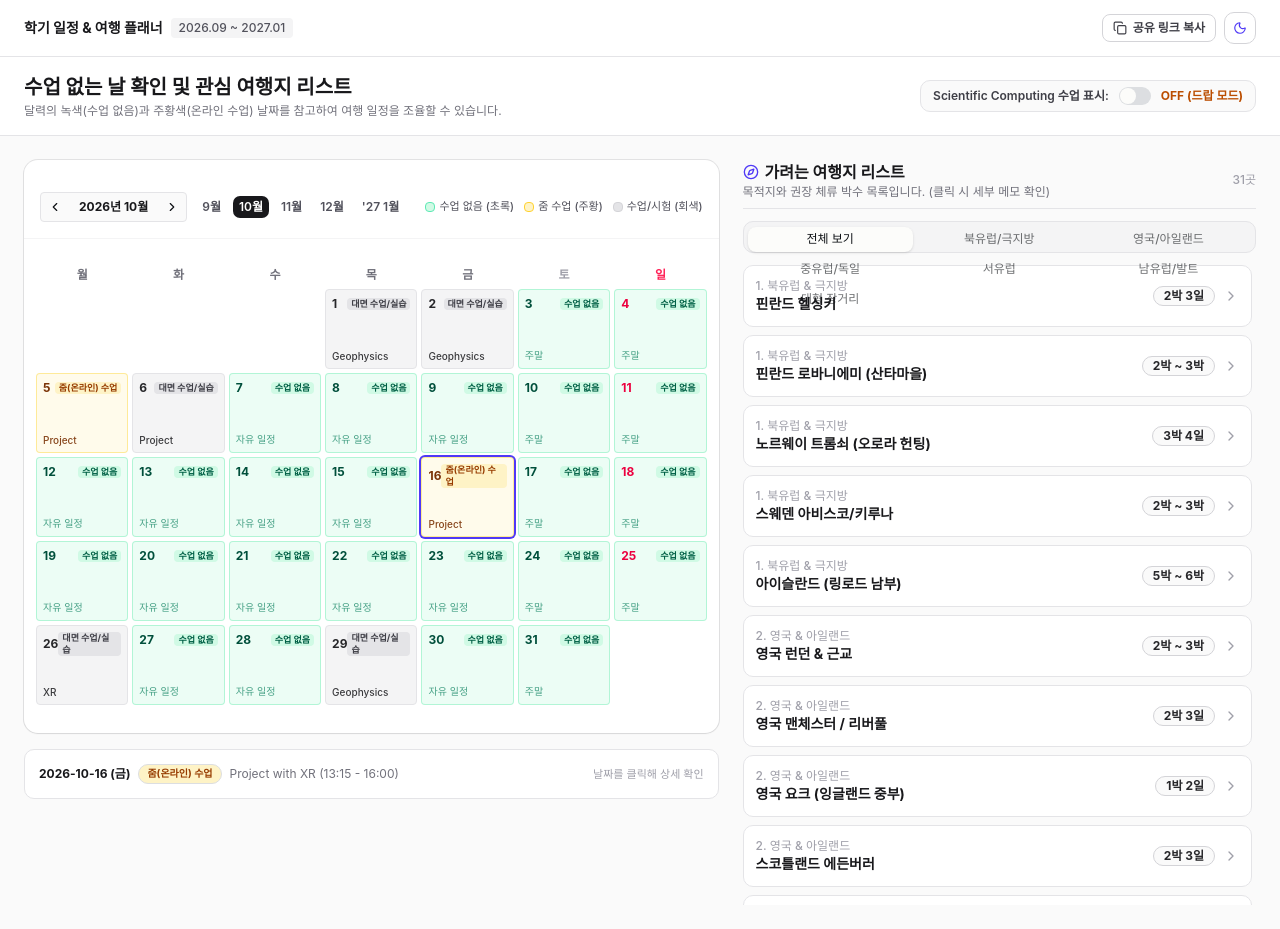
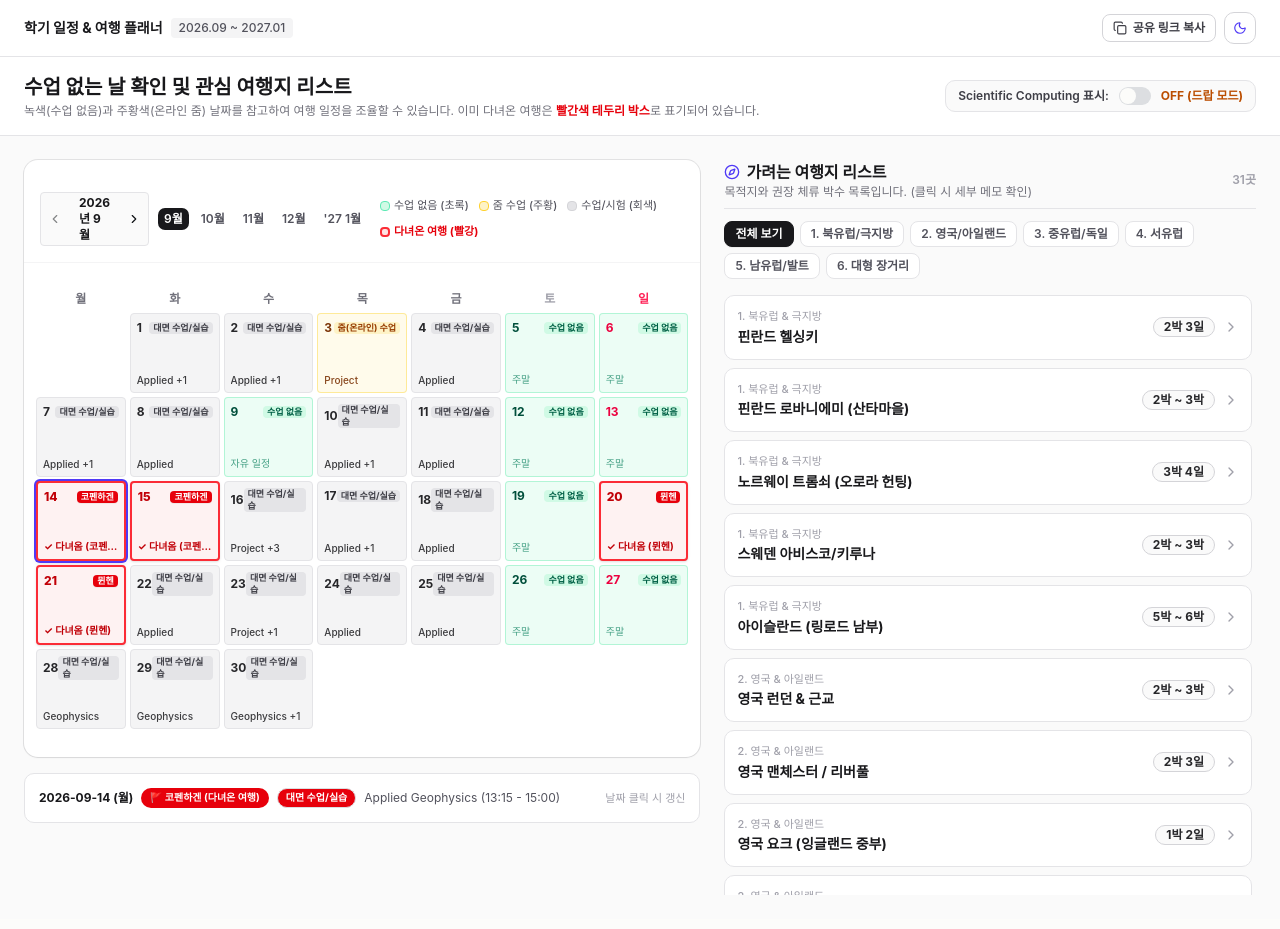
Before and after one commit to hianian-skku/semester-and-travel-planner-dashboard, a Next.js app: page / in a window 1280 px wide. Built offline with nearby package versions, Linux system fonts and the light colour scheme.

Commit message:
fix(ui): resolve text overlap in travel list, add early Sept schedule and mark completed trips in red

```diff
--- a/components/semester-planner-main.tsx
+++ b/components/semester-planner-main.tsx
@@ -12,6 +12,7 @@ import {
   Info,
   MapPin,
   Moon,
+  Navigation,
   Plane,
   Sparkles,
   Sun,
@@ -22,7 +23,6 @@ import { Button } from '@/components/ui/button'
 import { Card, CardContent, CardHeader, CardTitle } from '@/components/ui/card'
 import { Dialog, DialogContent, DialogHeader, DialogTitle } from '@/components/ui/dialog'
 import { Switch } from '@/components/ui/switch'
-import { Tabs, TabsList, TabsTrigger } from '@/components/ui/tabs'
 import { cn } from '@/lib/utils'
 
 // Types
@@ -34,6 +34,32 @@ export interface TripDestination {
   duration: string // 권장 박수
   description: string
 }
+
+export interface VisitedTrip {
+  id: string
+  destination: string
+  startDate: string
+  endDate: string
+  badgeText: string
+}
+
+// 이미 다녀온 여행 목록 (빨간색 박스 표시 대상)
+export const completedTrips: VisitedTrip[] = [
+  {
+    id: 'v-cph',
+    destination: '코펜하겐',
+    startDate: '2026-09-14',
+    endDate: '2026-09-15',
+    badgeText: '코펜하겐 (다녀옴)',
+  },
+  {
+    id: 'v-munich',
+    destination: '뮌헨',
+    startDate: '2026-09-20',
+    endDate: '2026-09-21',
+    badgeText: '뮌헨 (다녀옴)',
+  },
+]
 
 // 사용자가 제공한 6개 권역, 27개 여행지 목록
 export const travelDestinations: TripDestination[] = [
@@ -298,7 +324,7 @@ export const travelDestinations: TripDestination[] = [
   },
 ]
 
-// TimeEdit 스케줄 데이터 (수업 구분)
+// 9월 초 시간표를 포함한 전체 TimeEdit 수업 데이터 (2026.09.01 ~ 2027.01.17)
 interface ClassEvent {
   date: string // YYYY-MM-DD
   time: string
@@ -308,13 +334,44 @@ interface ClassEvent {
 }
 
 const timeEditClasses: ClassEvent[] = [
-  // 9월
-  { date: '2026-09-21', time: '10:15 - 12:00', course: 'Applied Geophysics', room: 'Geocentrum', isZoom: false },
-  { date: '2026-09-22', time: '13:15 - 15:00', course: 'Applied Geophysics', room: 'Geocentrum', isZoom: false },
+  // ⭐️ 9월 초 (추가 첨부 PDF 반영)
+  // w36
+  { date: '2026-09-01', time: '10:15 - 12:00', course: 'Applied Geophysics', room: 'Stuffen, Geocentrum', isZoom: false },
+  { date: '2026-09-01', time: '13:15 - 15:00', course: 'Project with XR', room: 'Ångström 11240', isZoom: false },
+  { date: '2026-09-02', time: '10:15 - 12:00', course: 'Applied Geophysics', room: 'Båthsalen, Geocentrum', isZoom: false },
+  { date: '2026-09-02', time: '15:15 - 17:00', course: 'Project with XR', room: '101142, Ångström', isZoom: false },
+  { date: '2026-09-03', time: '11:00 - 12:00', course: 'Project with XR', room: 'Via Zoom', isZoom: true }, // 줌 수업만!
+  { date: '2026-09-04', time: '10:15 - 12:00', course: 'Applied Geophysics', room: 'Skåne, Geocentrum', isZoom: false },
+
+  // w37
+  { date: '2026-09-07', time: '08:15 - 10:00', course: 'Applied Geophysics', room: 'Dk235, Geocentrum', isZoom: false },
+  { date: '2026-09-07', time: '15:15 - 17:00', course: 'Applied Geophysics', room: 'Norrland II Gm116', isZoom: false },
+  { date: '2026-09-08', time: '15:15 - 17:00', course: 'Applied Geophysics', room: 'Skåne, Geocentrum', isZoom: false },
+  // 9/9 (수) 수업 없음
+  { date: '2026-09-10', time: '10:15 - 12:00', course: 'Applied Geophysics', room: 'Skåne, Geocentrum', isZoom: false },
+  { date: '2026-09-10', time: '10:30 - 12:00', course: 'Project with XR', room: 'Via Zoom', isZoom: true },
+  { date: '2026-09-11', time: '10:15 - 12:00', course: 'Applied Geophysics', room: 'Skåne, Geocentrum', isZoom: false },
+
+  // w38
+  { date: '2026-09-14', time: '13:15 - 15:00', course: 'Applied Geophysics', room: 'Norrland I Gm118', isZoom: false },
+  { date: '2026-09-15', time: '10:15 - 12:00', course: 'Project with XR', room: 'Via Zoom', isZoom: true }, // 줌 수업만!
+  { date: '2026-09-16', time: '08:30 - 10:00', course: 'Project with XR', room: 'Via Zoom', isZoom: true },
+  { date: '2026-09-16', time: '13:15 - 15:00', course: 'Applied Geophysics', room: 'Båthsalen, Geocentrum', isZoom: false },
+  { date: '2026-09-16', time: '13:15 - 15:00', course: 'Project with XR (Seminar)', room: '11134, Ångström', isZoom: false },
+  { date: '2026-09-16', time: '15:15 - 17:00', course: 'Applied Geophysics', room: 'Skåne, Geocentrum', isZoom: false },
+  { date: '2026-09-17', time: '13:15 - 15:00', course: 'Applied Geophysics', room: 'Dk235, Geocentrum', isZoom: false },
+  { date: '2026-09-17', time: '15:15 - 17:00', course: 'Applied Geophysics', room: 'Skåne, Geocentrum', isZoom: false },
+  { date: '2026-09-18', time: '13:15 - 15:00', course: 'Applied Geophysics', room: 'Norrland I Gm118', isZoom: false },
+
+  // w39
+  { date: '2026-09-21', time: '10:15 - 12:00', course: 'Applied Geophysics', room: 'Skåne, Geocentrum', isZoom: false },
+  { date: '2026-09-22', time: '13:15 - 15:00', course: 'Applied Geophysics', room: 'Småland, Geocentrum', isZoom: false },
   { date: '2026-09-23', time: '08:30 - 10:00', course: 'Project with XR', room: 'Zoom', isZoom: true },
-  { date: '2026-09-23', time: '15:15 - 17:00', course: 'Applied Geophysics', room: 'Geocentrum', isZoom: false },
-  { date: '2026-09-24', time: '10:15 - 12:00', course: 'Applied Geophysics', room: 'Geocentrum', isZoom: false },
-  { date: '2026-09-25', time: '10:15 - 12:00', course: 'Applied Geophysics', room: 'Geocentrum', isZoom: false },
+  { date: '2026-09-23', time: '15:15 - 17:00', course: 'Applied Geophysics', room: 'Skåne, Geocentrum', isZoom: false },
+  { date: '2026-09-24', time: '10:15 - 12:00', course: 'Applied Geophysics', room: 'Båthsalen, Geocentrum', isZoom: false },
+  { date: '2026-09-25', time: '10:15 - 12:00', course: 'Applied Geophysics', room: 'Skåne, Geocentrum', isZoom: false },
+
+  // w40 (야외 실습)
   { date: '2026-09-28', time: '08:15 - 17:00', course: 'Geophysics Field studies', room: 'Field', isZoom: false },
   { date: '2026-09-29', time: '08:15 - 17:00', course: 'Geophysics Field studies', room: 'Field', isZoom: false },
   { date: '2026-09-30', time: '08:15 - 17:00', course: 'Geophysics Field studies', room: 'Field', isZoom: false },
@@ -378,10 +435,20 @@ const calendarMonths = [
   { year: 2027, month: 1, name: '2027년 1월', startDay: 5, days: 31 },
 ]
 
+const regionFilterTabs = [
+  { key: 'all', label: '전체 보기' },
+  { key: 'nordic', label: '1. 북유럽/극지방' },
+  { key: 'uk', label: '2. 영국/아일랜드' },
+  { key: 'central', label: '3. 중유럽/독일' },
+  { key: 'west', label: '4. 서유럽' },
+  { key: 'south', label: '5. 남유럽/발트' },
+  { key: 'longhaul', label: '6. 대형 장거리' },
+]
+
 export function SemesterPlannerMain() {
-  const [selectedMonthIdx, setSelectedMonthIdx] = useState(1) // 10월 기본
+  const [selectedMonthIdx, setSelectedMonthIdx] = useState(0) // 9월 기본으로 시작
   const [selectedRegion, setSelectedRegion] = useState<string>('all')
-  const [selectedDate, setSelectedDate] = useState<string>('2026-10-16')
+  const [selectedDate, setSelectedDate] = useState<string>('2026-09-14')
   const [selectedDestination, setSelectedDestination] = useState<TripDestination | null>(null)
   const [copySuccess, setCopySuccess] = useState(false)
 
@@ -429,10 +496,10 @@ export function SemesterPlannerMain() {
   }, [selectedRegion])
 
   // Helper: 날짜별 수업 상태 판정
-  // 1. 수업 없는 날 -> 연한 초록색
-  // 2. 줌 수업만 있는 날 -> 연한 주황색
-  // 3. 그 외 대면 수업/실습/시험 -> 연한 회색
   const getDateStatus = (dateStr: string) => {
+    // 1. 이미 다녀온 여행인지 확인 (빨간색 박스 표기!)
+    const visited = completedTrips.find((vt) => dateStr >= vt.startDate && dateStr <= vt.endDate)
+
     const classes = timeEditClasses.filter((c) => {
       if (c.date !== dateStr) return false
       if (!showSciComp && c.course.includes('Scientific Computing')) return false
@@ -443,8 +510,13 @@ export function SemesterPlannerMain() {
       return {
         type: 'free',
         label: '수업 없음',
-        bgClass: 'bg-emerald-50 text-emerald-900 border-emerald-200/80 hover:bg-emerald-100/70 dark:bg-emerald-950/40 dark:text-emerald-200 dark:border-emerald-900/60',
-        badgeClass: 'bg-emerald-100 text-emerald-800 dark:bg-emerald-900/80 dark:text-emerald-200',
+        visited,
+        bgClass: visited
+          ? 'bg-red-50 text-red-950 border-2 border-red-500 shadow-sm dark:bg-red-950/40 dark:text-red-200 dark:border-red-600'
+          : 'bg-emerald-50 text-emerald-900 border-emerald-200/80 hover:bg-emerald-100/70 dark:bg-emerald-950/40 dark:text-emerald-200 dark:border-emerald-900/60',
+        badgeClass: visited
+          ? 'bg-red-600 text-white font-bold dark:bg-red-600 dark:text-white'
+          : 'bg-emerald-100 text-emerald-800 dark:bg-emerald-900/80 dark:text-emerald-200',
         classes,
       }
     }
@@ -454,8 +526,13 @@ export function SemesterPlannerMain() {
       return {
         type: 'zoom',
         label: '줌(온라인) 수업',
-        bgClass: 'bg-amber-50 text-amber-900 border-amber-200/80 hover:bg-amber-100/70 dark:bg-amber-950/40 dark:text-amber-200 dark:border-amber-900/60',
-        badgeClass: 'bg-amber-100 text-amber-800 dark:bg-amber-900/80 dark:text-amber-200',
+        visited,
+        bgClass: visited
+          ? 'bg-red-50 text-red-950 border-2 border-red-500 shadow-sm dark:bg-red-950/40 dark:text-red-200 dark:border-red-600'
+          : 'bg-amber-50 text-amber-900 border-amber-200/80 hover:bg-amber-100/70 dark:bg-amber-950/40 dark:text-amber-200 dark:border-amber-900/60',
+        badgeClass: visited
+          ? 'bg-red-600 text-white font-bold dark:bg-red-600 dark:text-white'
+          : 'bg-amber-100 text-amber-800 dark:bg-amber-900/80 dark:text-amber-200',
         classes,
       }
     }
@@ -463,8 +540,13 @@ export function SemesterPlannerMain() {
     return {
       type: 'class',
       label: '대면 수업/실습',
-      bgClass: 'bg-zinc-100 text-zinc-800 border-zinc-200 hover:bg-zinc-200/70 dark:bg-zinc-850 dark:text-zinc-200 dark:border-zinc-750',
-      badgeClass: 'bg-zinc-200 text-zinc-700 dark:bg-zinc-750 dark:text-zinc-300',
+      visited,
+      bgClass: visited
+        ? 'bg-red-50 text-red-950 border-2 border-red-500 shadow-sm dark:bg-red-950/40 dark:text-red-200 dark:border-red-600'
+        : 'bg-zinc-100 text-zinc-800 border-zinc-200 hover:bg-zinc-200/70 dark:bg-zinc-850 dark:text-zinc-200 dark:border-zinc-750',
+      badgeClass: visited
+        ? 'bg-red-600 text-white font-bold dark:bg-red-600 dark:text-white'
+        : 'bg-zinc-200 text-zinc-700 dark:bg-zinc-750 dark:text-zinc-300',
       classes,
     }
   }
@@ -530,14 +612,14 @@ export function SemesterPlannerMain() {
               수업 없는 날 확인 및 관심 여행지 리스트
             </h1>
             <p className="text-xs text-zinc-500 dark:text-zinc-400 mt-0.5">
-              달력의 녹색(수업 없음)과 주황색(온라인 수업) 날짜를 참고하여 여행 일정을 조율할 수 있습니다.
+              녹색(수업 없음)과 주황색(온라인 줌) 날짜를 참고하여 여행 일정을 조율할 수 있습니다. 이미 다녀온 여행은 <span className="font-bold text-red-600 dark:text-red-400">빨간색 테두리 박스</span>로 표기되어 있습니다.
             </p>
           </div>
 
           {/* Scientific Computing ON/OFF Toggle (기본 OFF: 드랍 모드) */}
-          <div className="flex items-center gap-2.5 rounded-lg border border-zinc-200 bg-zinc-50 px-3 py-1.5 dark:border-zinc-800 dark:bg-zinc-850">
+          <div className="flex items-center gap-2.5 rounded-lg border border-zinc-200 bg-zinc-50 px-3 py-1.5 dark:border-zinc-800 dark:bg-zinc-850 self-start sm:self-auto">
             <span className="text-xs font-semibold text-zinc-700 dark:text-zinc-300">
-              Scientific Computing 수업 표시:
+              Scientific Computing 표시:
             </span>
             <Switch checked={showSciComp} onCheckedChange={setShowSciComp} />
             <span className={cn('text-xs font-bold', showSciComp ? 'text-indigo-600 dark:text-indigo-400' : 'text-amber-700 dark:text-amber-400')}>
@@ -549,7 +631,7 @@ export function SemesterPlannerMain() {
 
       {/* 3. Main Split View: Left (Calendar) + Right (Travel Destinations List) */}
       <main className="mx-auto max-w-7xl px-4 py-6 sm:px-6">
-        <div className="grid gap-6 lg:grid-cols-[1.15fr_0.85fr]">
+        <div className="grid gap-6 lg:grid-cols-[1.12fr_0.88fr]">
           {/* LEFT: CALENDAR (달력) */}
           <div className="flex flex-col gap-4">
             <Card className="border-zinc-200 bg-white shadow-xs dark:border-zinc-800 dark:bg-[#13161f]">
@@ -601,7 +683,7 @@ export function SemesterPlannerMain() {
                   </div>
                 </div>
 
-                {/* Color Legend (사용자가 요청한 색상 규칙) */}
+                {/* Color Legend (수업 상태 + 빨간색 다녀온 여행) */}
                 <div className="flex flex-wrap items-center gap-2.5 text-[11px]">
                   <span className="flex items-center gap-1">
                     <span className="size-2.5 rounded bg-emerald-100 border border-emerald-300" />
@@ -614,6 +696,10 @@ export function SemesterPlannerMain() {
                   <span className="flex items-center gap-1">
                     <span className="size-2.5 rounded bg-zinc-200 border border-zinc-300" />
                     <span className="text-zinc-600 dark:text-zinc-400 font-medium">수업/시험 (회색)</span>
+                  </span>
+                  <span className="flex items-center gap-1 font-bold text-red-600 dark:text-red-400">
+                    <span className="size-2.5 rounded border-2 border-red-500 bg-red-100" />
+                    <span>다녀온 여행 (빨강)</span>
                   </span>
                 </div>
               </CardHeader>
@@ -644,29 +730,42 @@ export function SemesterPlannerMain() {
                     const dayOfWeek = (curMonth.startDay + idx) % 7 // 0=Sun, 1=Mon, ..., 6=Sat
                     const status = getDateStatus(dateStr)
                     const isSelected = selectedDate === dateStr
+                    const isVisited = !!status.visited
 
                     return (
                       <div
                         key={dateStr}
                         onClick={() => setSelectedDate(dateStr)}
                         className={cn(
-                          'h-20 rounded border p-1.5 text-xs transition-all cursor-pointer flex flex-col justify-between',
+                          'h-20 rounded border p-1.5 text-xs transition-all cursor-pointer flex flex-col justify-between relative',
                           status.bgClass,
-                          isSelected && 'ring-2 ring-indigo-600 shadow-xs'
+                          isSelected && 'ring-2 ring-indigo-600 shadow-md'
                         )}
                       >
                         <div className="flex items-center justify-between">
-                          <span className={cn('font-bold', dayOfWeek === 0 && 'text-rose-600 dark:text-rose-400')}>
+                          <span className={cn('font-bold', dayOfWeek === 0 && 'text-rose-600 dark:text-rose-400', isVisited && 'text-red-700 font-extrabold')}>
                             {dayNum}
                           </span>
-                          <span className={cn('text-[9px] font-bold px-1 rounded', status.badgeClass)}>
-                            {status.label}
-                          </span>
+
+                          {/* Visited Red Badge vs Class status */}
+                          {isVisited ? (
+                            <span className="text-[9px] font-bold px-1 py-0.2 rounded bg-red-600 text-white shadow-2xs">
+                              {status.visited?.destination}
+                            </span>
+                          ) : (
+                            <span className={cn('text-[9px] font-bold px-1 rounded', status.badgeClass)}>
+                              {status.label}
+                            </span>
+                          )}
                         </div>
 
-                        {/* Class preview */}
+                        {/* Visited trip label or Class preview */}
                         <div className="overflow-hidden">
-                          {status.classes.length > 0 ? (
+                          {isVisited ? (
+                            <div className="text-[10px] font-bold text-red-700 dark:text-red-300 truncate">
+                              ✓ 다녀옴 ({status.visited?.destination})
+                            </div>
+                          ) : status.classes.length > 0 ? (
                             <div className="text-[10px] leading-tight opacity-90 truncate font-medium">
                               {status.classes[0].course.split(' ')[0]} {status.classes.length > 1 && `+${status.classes.length - 1}`}
                             </div>
@@ -686,32 +785,41 @@ export function SemesterPlannerMain() {
             {/* Selected Date Inspector (간단한 날짜 상태 정보) */}
             {dateInfo && (
               <div className="rounded-lg border border-zinc-200 bg-white p-3.5 text-xs text-zinc-700 dark:border-zinc-800 dark:bg-[#13161f] dark:text-zinc-300 flex items-center justify-between">
-                <div className="flex items-center gap-2">
+                <div className="flex items-center gap-2 flex-wrap">
                   <span className="font-bold text-zinc-900 dark:text-zinc-100">
                     {dateInfo.date} ({dateInfo.dayOfWeek})
                   </span>
+
+                  {dateInfo.visited && (
+                    <Badge className="bg-red-600 text-white font-bold text-[10px]">
+                      🚩 {dateInfo.visited.destination} (다녀온 여행)
+                    </Badge>
+                  )}
+
                   <Badge variant="outline" className={cn('text-[10px] font-bold', dateInfo.badgeClass)}>
                     {dateInfo.label}
                   </Badge>
+
                   {dateInfo.classes.length > 0 && (
-                    <span className="text-zinc-500">
+                    <span className="text-zinc-600 dark:text-zinc-400">
                       {dateInfo.classes.map((c) => `${c.course} (${c.time})`).join(', ')}
                     </span>
                   )}
-                  {dateInfo.classes.length === 0 && (
+
+                  {dateInfo.classes.length === 0 && !dateInfo.visited && (
                     <span className="text-emerald-700 dark:text-emerald-400 font-medium">
-                      수업 없는 날 (여행하기 좋은 일정입니다)
+                      수업 없는 날 (여행 일정 편성 가능)
                     </span>
                   )}
                 </div>
-                <span className="text-[11px] text-zinc-400">날짜를 클릭해 상세 확인</span>
+                <span className="text-[11px] text-zinc-400 hidden sm:inline">날짜 클릭 시 갱신</span>
               </div>
             )}
           </div>
 
-          {/* RIGHT: TRAVEL DESTINATIONS LIST (우측 여행지 리스트) */}
+          {/* RIGHT: TRAVEL DESTINATIONS LIST (우측 여행지 리스트 - 글자 겹침 버그 완벽 수정!) */}
           <div className="flex flex-col gap-3">
-            <div className="flex flex-col sm:flex-row sm:items-center justify-between gap-2 border-b border-zinc-200 pb-2 dark:border-zinc-800">
+            <div className="flex items-center justify-between border-b border-zinc-200 pb-2 dark:border-zinc-800">
               <div>
                 <h2 className="text-base font-bold text-zinc-900 dark:text-zinc-100 flex items-center gap-1.5">
                   <Compass className="size-4 text-indigo-600" />
@@ -722,26 +830,32 @@ export function SemesterPlannerMain() {
                 </p>
               </div>
 
-              <span className="text-xs text-zinc-400 font-medium">
+              <span className="text-xs text-zinc-400 font-semibold">
                 {filteredDestinations.length}곳
               </span>
             </div>
 
-            {/* Region Tabs */}
-            <Tabs value={selectedRegion} onValueChange={setSelectedRegion} className="w-full">
-              <TabsList className="grid grid-cols-3 sm:grid-cols-4 lg:grid-cols-3 gap-1 h-auto p-1 bg-zinc-100 dark:bg-zinc-850 border border-zinc-200 dark:border-zinc-800 w-full text-xs">
-                <TabsTrigger value="all" className="text-xs py-1">전체 보기</TabsTrigger>
-                <TabsTrigger value="nordic" className="text-xs py-1">북유럽/극지방</TabsTrigger>
-                <TabsTrigger value="uk" className="text-xs py-1">영국/아일랜드</TabsTrigger>
-                <TabsTrigger value="central" className="text-xs py-1">중유럽/독일</TabsTrigger>
-                <TabsTrigger value="west" className="text-xs py-1">서유럽</TabsTrigger>
-                <TabsTrigger value="south" className="text-xs py-1">남유럽/발트</TabsTrigger>
-                <TabsTrigger value="longhaul" className="text-xs py-1">대형 장거리</TabsTrigger>
-              </TabsList>
-            </Tabs>
+            {/* Region Filter Buttons (겹침 버그를 완전히 방지하는 깔끔한 칩 버튼 그룹) */}
+            <div className="flex flex-wrap gap-1.5 pb-1">
+              {regionFilterTabs.map((tab) => (
+                <button
+                  key={tab.key}
+                  type="button"
+                  onClick={() => setSelectedRegion(tab.key)}
+                  className={cn(
+                    'px-2.5 py-1 rounded-md text-xs font-semibold transition-all border',
+                    selectedRegion === tab.key
+                      ? 'bg-zinc-900 text-white border-zinc-900 dark:bg-zinc-100 dark:text-zinc-900 dark:border-zinc-100 shadow-2xs'
+                      : 'bg-white text-zinc-600 border-zinc-200 hover:bg-zinc-100 dark:bg-zinc-900 dark:text-zinc-400 dark:border-zinc-800 dark:hover:bg-zinc-800'
+                  )}
+                >
+                  {tab.label}
+                </button>
+              ))}
+            </div>
 
-            {/* Clean List Items */}
-            <div className="flex flex-col gap-2 max-h-[640px] overflow-y-auto pr-1">
+            {/* Clean List Items (독립된 높이와 스크롤 컨테이너로 글자 겹침 원천 차단) */}
+            <div className="flex flex-col gap-2 max-h-[600px] overflow-y-auto pr-1">
               {filteredDestinations.map((dest) => (
                 <div
                   key={dest.id}
@@ -753,10 +867,10 @@ export function SemesterPlannerMain() {
                   )}
                 >
                   <div className="flex flex-col">
-                    <span className="text-xs text-zinc-400 font-medium">
+                    <span className="text-[11px] text-zinc-400 font-medium">
                       {dest.regionName}
                     </span>
-                    <span className="font-bold text-sm text-zinc-900 group-hover:text-indigo-600 dark:text-zinc-100 dark:group-hover:text-indigo-400">
+                    <span className="font-bold text-sm text-zinc-900 group-hover:text-indigo-600 dark:text-zinc-100 dark:group-hover:text-indigo-400 mt-0.5">
                       {dest.name}
                     </span>
                   </div>
```
Also changed, not shown: 1 other file (tests, documents, lock files or other folders).
